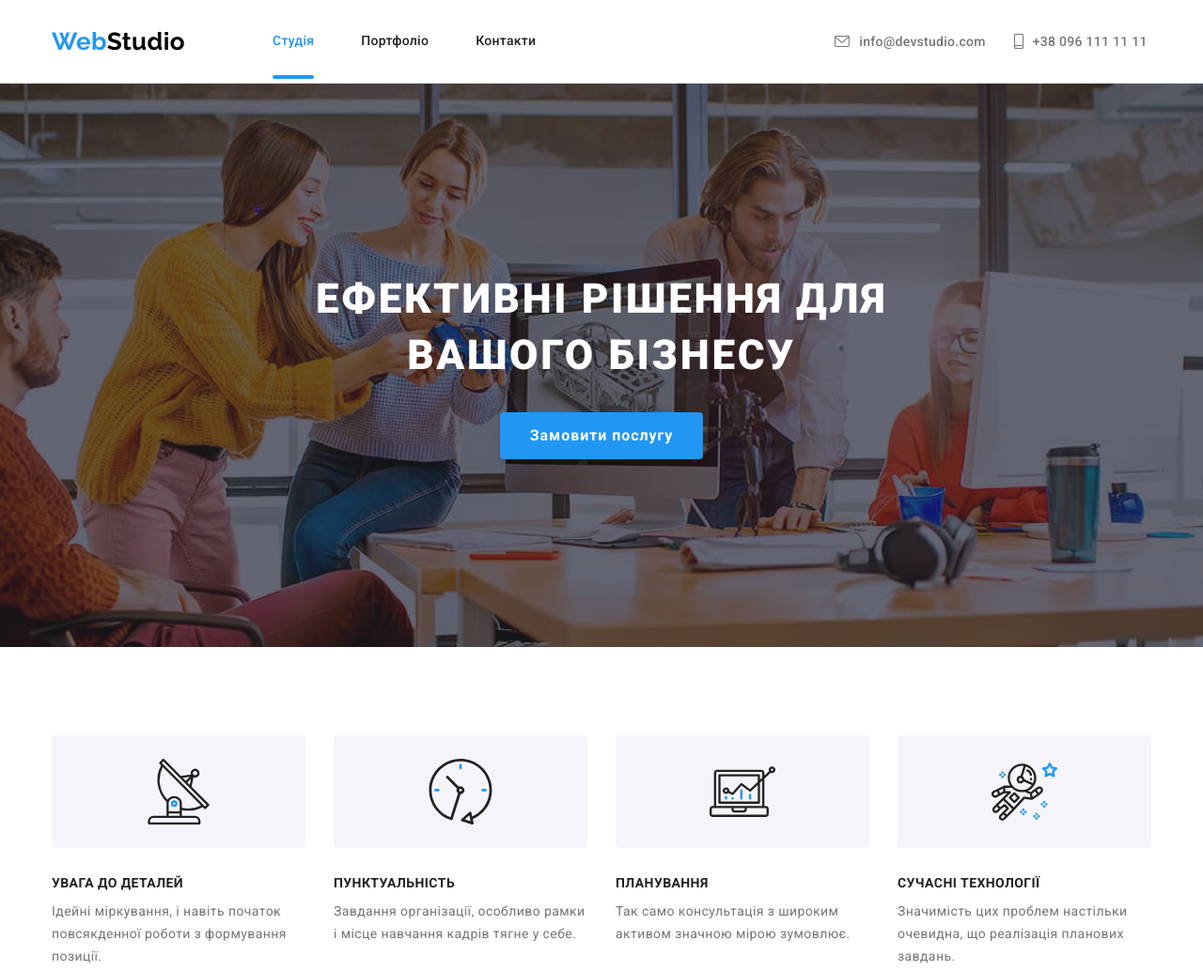
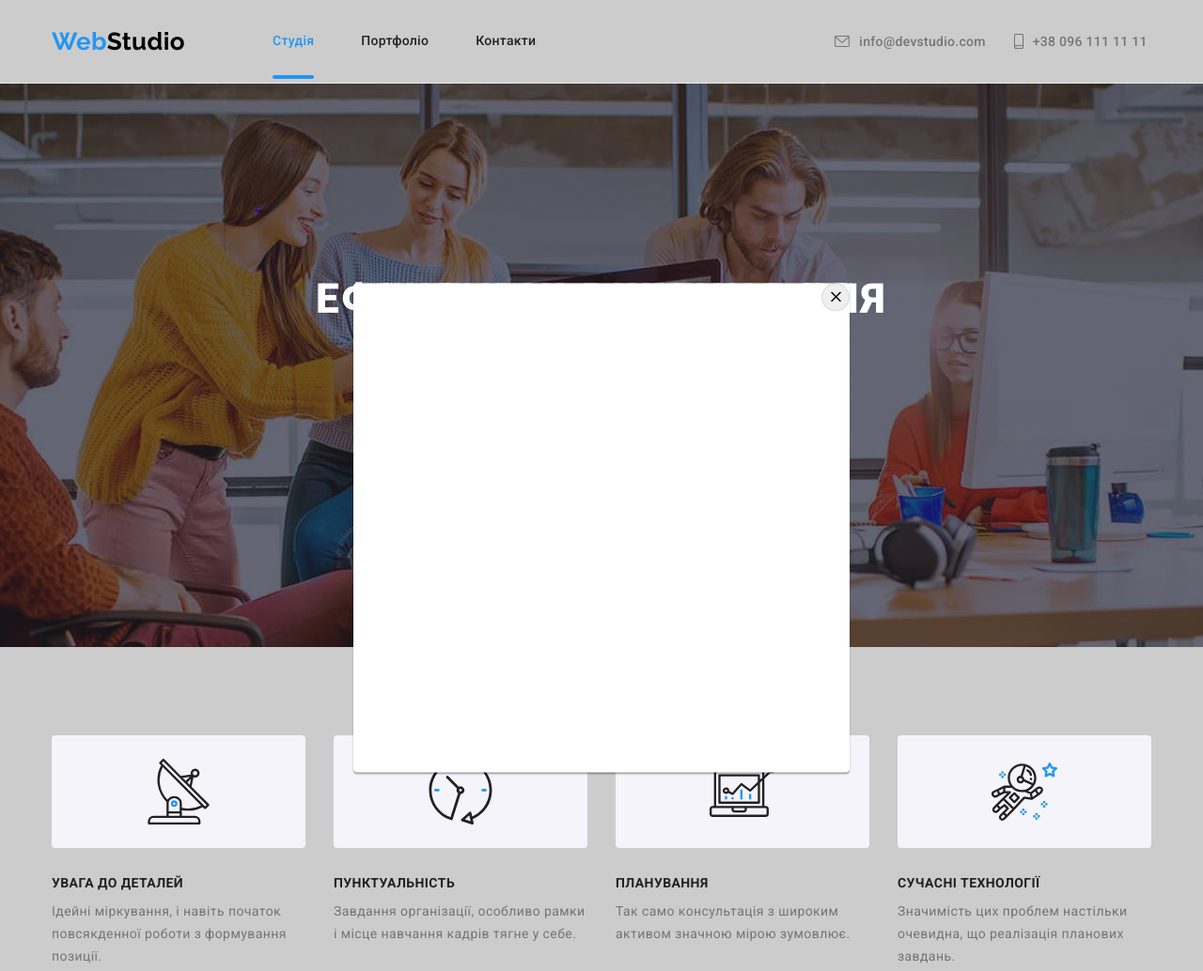
Before and after one commit to ViraZhuhan/goit-markup-hw-05, a plain HTML site: page index.html in a window 1280 px wide. Shown: the top 1034 px of the page at 94% size. Drawn offline with nearby package versions, Linux system fonts and the light colour scheme; files whose address does not match are found by name.

Commit message:
допрацьовано index

```diff
--- a/css/style.css
+++ b/css/style.css
@@ -55,8 +55,6 @@ img {
 
 /* ---------Універсальні класи--------- */
 body {
-    position: relative;
-
     background-color: var(--primary-white-color);
     color: var(--primary-text-color);
     font-family: Roboto, sans-serif;
@@ -106,10 +104,9 @@ body {
 }
 
 .nav-list {
-
-
     display: flex;
     align-items: center;
+
     margin-left: auto;
     padding: 32px 0;
 }
@@ -156,6 +153,7 @@ body {
     position: absolute;
     bottom: -33px;
     right: 0px;
+
     content: "";
     width: 100%;
     height: 4px;
@@ -207,10 +205,35 @@ body {
     fill: currentColor;
 }
 
+.backdrop {
+    position: relative;
+    top: 0;
+    left: 0;
+
+    width: 100%;
+    height: 100%;
+    background-color: rgba(0, 0, 0, 0.2);
+}
+
+.modal {
+    position: absolute;
+    top: 50%;
+    left: 50%;
+    transform: translate(-50%, -50%);
+
+    width: 528px;
+    height: 521px;
+
+    background-color: var(--primary-white-color);
+    box-shadow: 0px 1px 3px rgba(0, 0, 0, 0.12),
+    0px 1px 1px rgba(0, 0, 0, 0.14),
+    0px 2px 1px rgba(0, 0, 0, 0.2);
+    border-radius: 4px;
+}
+
 
 /*--------- Герой--------- */
 .hero {
-
 
     height: 600px;
     text-align: center;
@@ -260,13 +283,16 @@ body {
     background-color: var(--accent-btn-color);
 }
 
+
 .hero-close-btn {
+    position: absolute;
+    top: 0;
+    right: 0;
+
     width: 30px;
-height: 30px;
-
+    height: 30px;
     border-radius: 50%;
     border: 1px solid rgba(0, 0, 0, 0.1);
-
 }
 
 .hero-icons {
@@ -275,18 +301,7 @@ height: 30px;
     fill: var(--primary-logo-color);
 }
 
-.backdrop {
-    position: absolute;
-    top: 50%;
-    left: 50%;
 
-    width: 528px;
-    height: 521px;
-    background-color: var(--primary-white-color);
-box-shadow: 0px 1px 3px rgba(0, 0, 0, 0.12), 0px 1px 1px rgba(0, 0, 0, 0.14), 0px 2px 1px rgba(0, 0, 0, 0.2);
-border-radius: 4px;
-
-}
 /*--------- Переваги--------- */
 .benefits,
 .clients {
--- a/index.html
+++ b/index.html
@@ -21,6 +21,7 @@
 
 <body>
     <!-- Хедер -->
+    <div class="backdrop">
     <header class="header">
         <div class="container">
             <nav class="site-nav">
@@ -49,12 +50,15 @@
 
     <main>
         <!-- Герой -->
+
         <section class="section hero">
-            <div class="container">
-                <h1 class="hero-title">ЕФЕКТИВНІ РІШЕННЯ ДЛЯ ВАШОГО БІЗНЕСУ</h1>
+              <div class="container">
+                                <h1 class="hero-title">ЕФЕКТИВНІ РІШЕННЯ ДЛЯ ВАШОГО БІЗНЕСУ</h1>
                 <button type="button" class="hero-btn">Замовити послугу</button>
             </div>
-            <div class="backdrop">
+            </section>
+
+                <div class="modal">
                 <button type="button" class="hero-close-btn">
                 <svg width="11" hight="11" class="hero-icons">
                     <use href="./images/icons.svg#icon-close"></use>
@@ -62,7 +66,8 @@
             </button>
             </div>
 
-        </section>
+
+
 
         <!-- Переваги -->
         <section class="section benefits">
@@ -111,6 +116,7 @@
                 </ul>
             </div>
         </section>
+    </div>
         <!-- Напрямки діяльності -->
         <section class="section promo">
             <div class="container">
@@ -342,6 +348,7 @@
         </div>
     </footer>
     <script src="./js/modal.js"></script>
+
 </body>
 
 </html>
```
